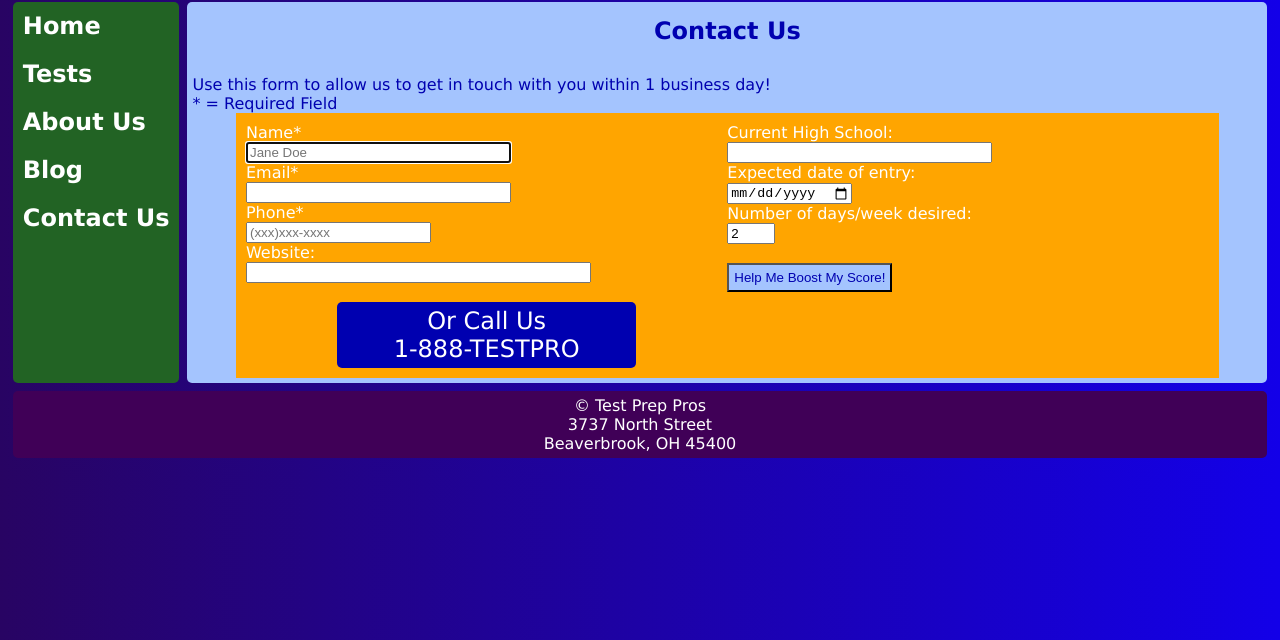
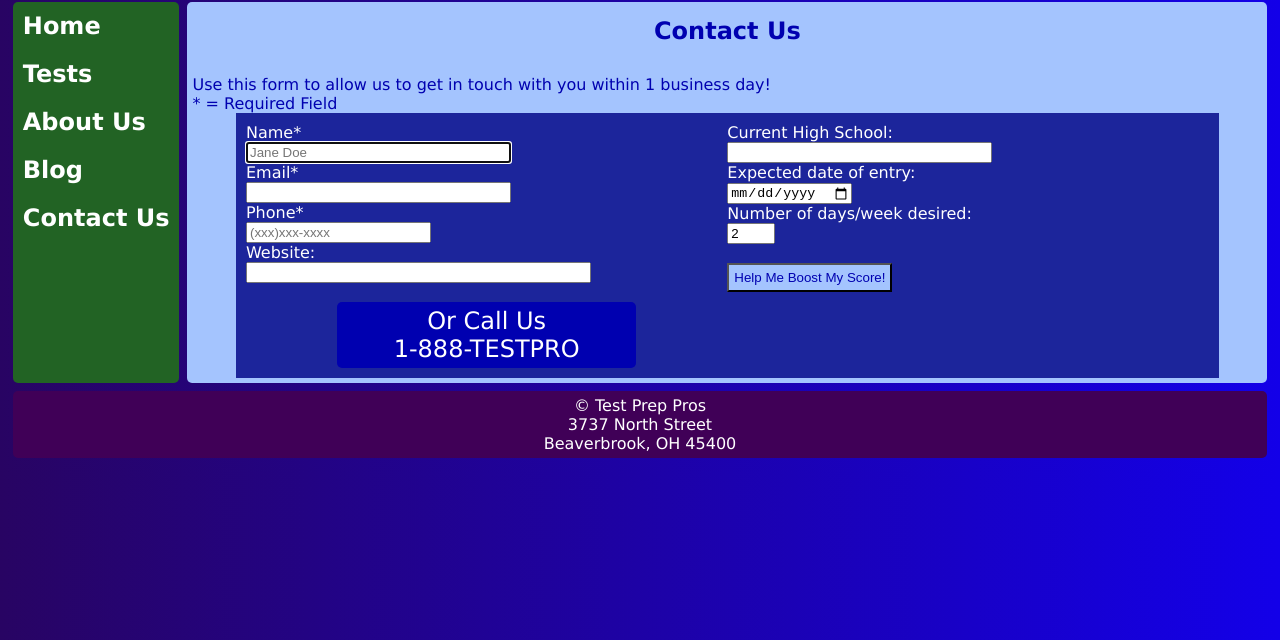
Before and after one commit to jaredduckro/TestPrepPros, a plain HTML site: page contact.html in a window 1280 px wide. Shown: the part 160-800 px from the top of the page. Drawn offline with nearby package versions, Linux system fonts and the light colour scheme.

Commit message:
Update style.css

```diff
--- a/style.css
+++ b/style.css
@@ -188,7 +188,7 @@ video{
   justify-content:space-around;
 }
 form {
-    background-color:#FFA500;
+    background-color:#1C259B;
     width:90%;
     margin:auto;
     color:white;
```
